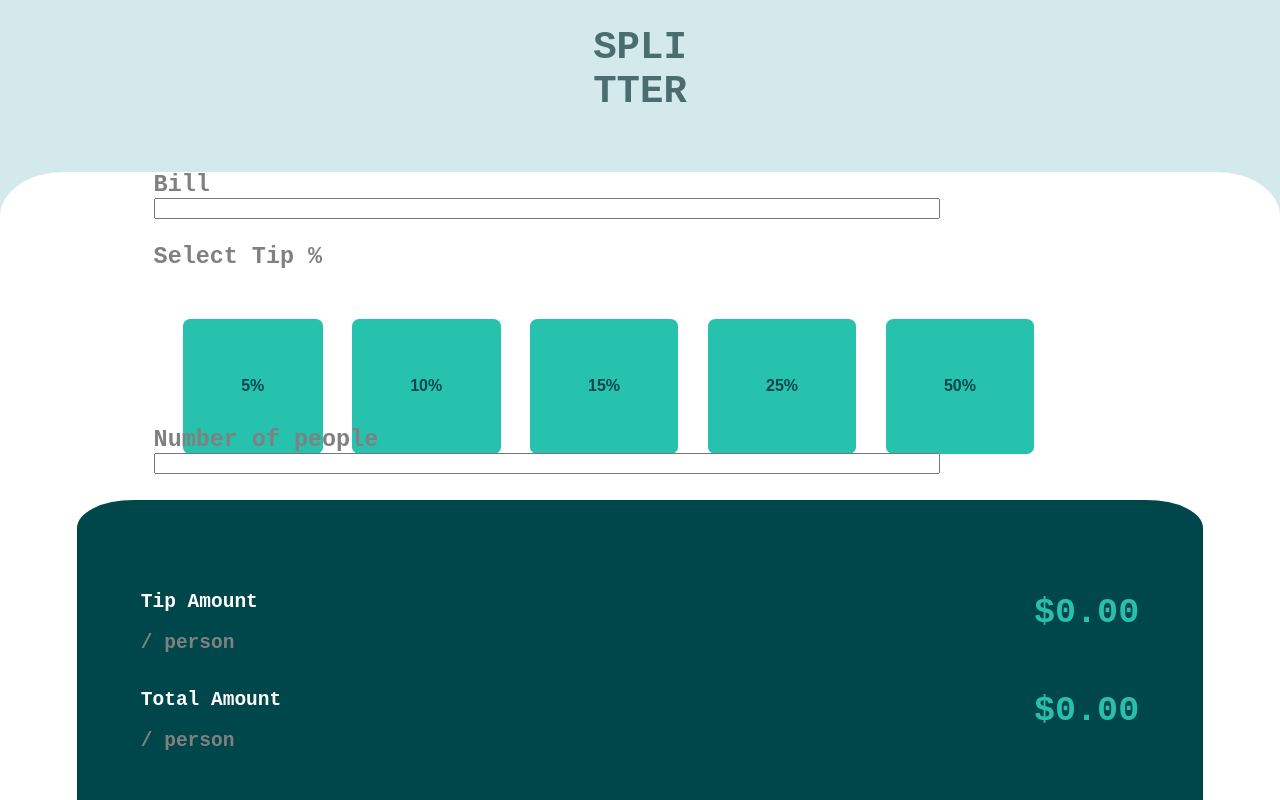
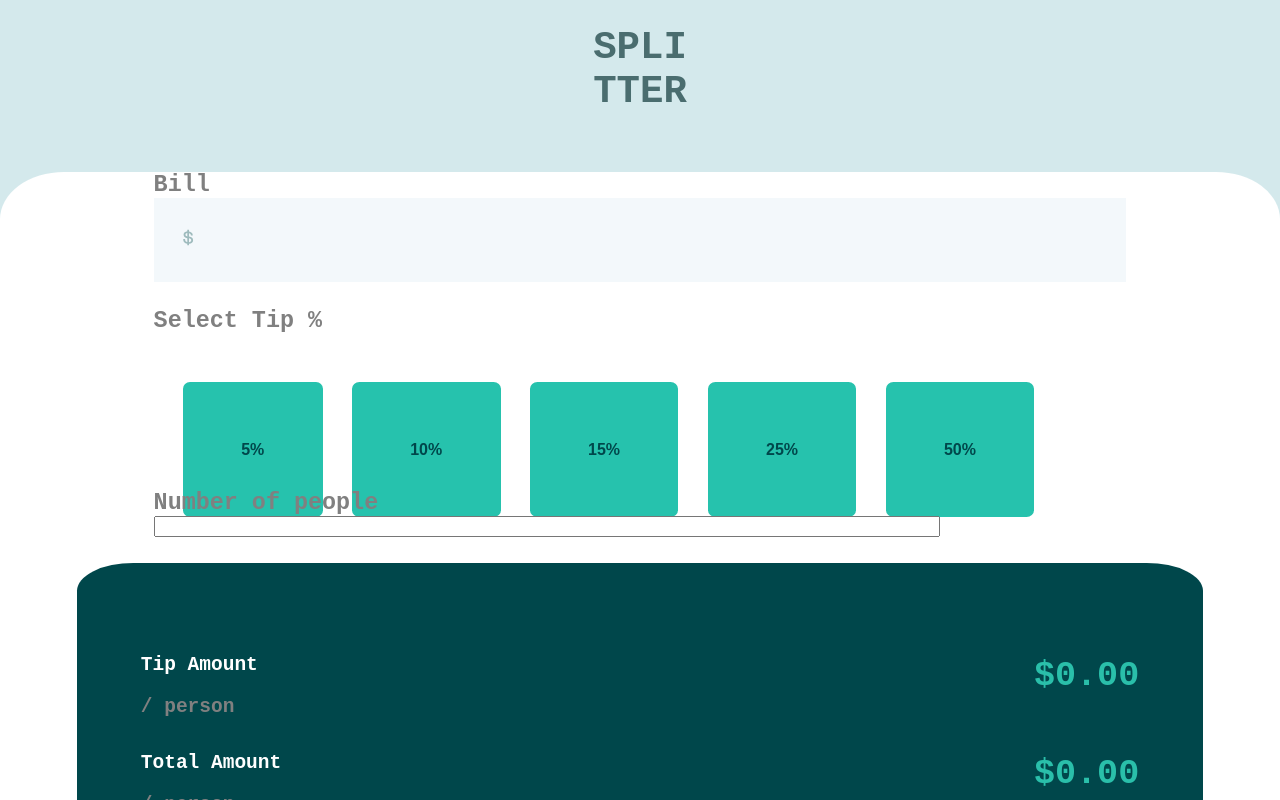
Before and after one commit to matheustkaczyk/splitter-challenge, a React (Vite) app: page / in a window 1280 px wide. Shown: the top 800 px of the page. Built offline with nearby package versions, Linux system fonts and the light colour scheme.

Commit message:
Estilizacao do input bill concluida

```diff
--- a/src/App.scss
+++ b/src/App.scss
@@ -33,8 +33,18 @@ html {
     font-weight: bolder;
     margin-bottom: 2%;
 
-    input {
-      width: 80%
+    .bill-input-wrapper {
+      align-items: center;
+      background-color: #F3F8FB;
+      padding: 3%;
+
+      input {
+        width: 80%;
+        border: 0;
+        background-color: #F3F8FB;
+        resize: none;
+        outline: none;
+      }
     }
   }
 
--- a/src/components/Calculator/index.jsx
+++ b/src/components/Calculator/index.jsx
@@ -1,6 +1,7 @@
 import { useState, useEffect } from 'react';
 import { Button } from '../Button';
 import { Input } from '../Input';
+import iconDollar from '../../images/icon-dollar.svg';
 
 export const Calculator = () => {
   const [billInput, setBillInput] = useState(0.00);
@@ -42,7 +43,10 @@ export const Calculator = () => {
     <div className="calculator">
       <div className="bill">
         Bill
-        <Input type="number" handleChange={handleBillInput}  />
+        <div className="bill-input-wrapper">
+          <img src={iconDollar} />
+          <Input type="number" handleChange={handleBillInput}  />
+        </div>
       </div>
       <div className="tip">
         Select Tip %
```
